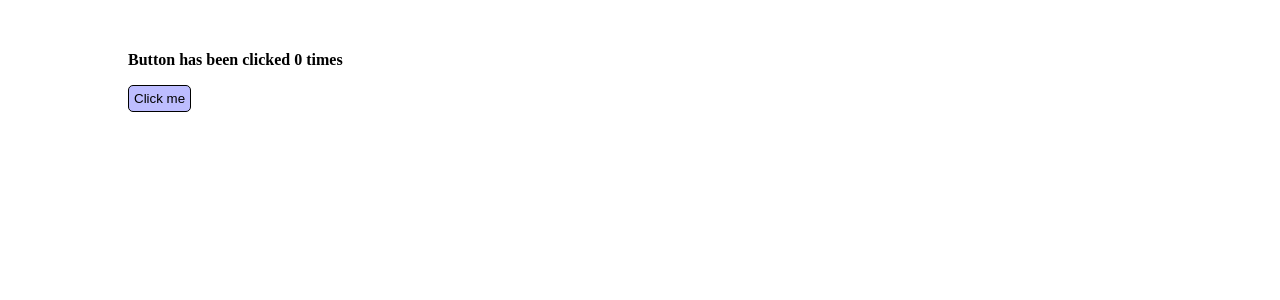
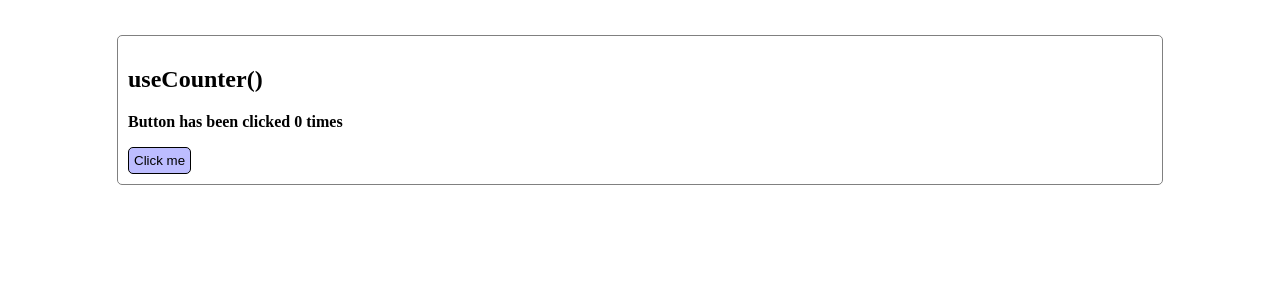
Before and after one commit to josephclander/react-custom-hooks-studies, a React (Vite) app: page / in a window 1280 px wide. Shown: the top 300 px of the page. Built offline with nearby package versions, Linux system fonts and the light colour scheme.

Commit message:
Refactor structure

```diff
--- a/src/App.tsx
+++ b/src/App.tsx
@@ -4,12 +4,13 @@ function App() {
   const [count, increment] = useCounter();
 
   return (
-    <>
+    <section className="container">
+      <h2>useCounter()</h2>
       <div className="display">
         <p>Button has been clicked {count} times</p>
       </div>
       <button onClick={increment}>Click me</button>
-    </>
+    </section>
   );
 }
 
--- a/src/index.css
+++ b/src/index.css
@@ -5,6 +5,13 @@ body {
   align-items: center;
   padding: 30px;
   margin: 5px;
+}
+
+.container {
+  border: 1px solid grey;
+  border-radius: 5px;
+  padding: 10px;
+  margin-bottom: 20px;
 }
 
 .display {
```
